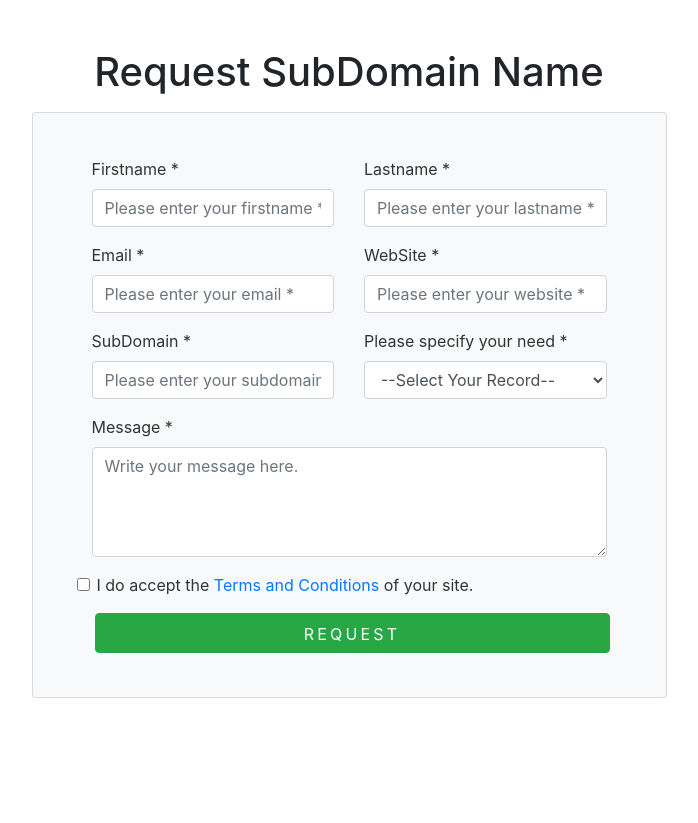
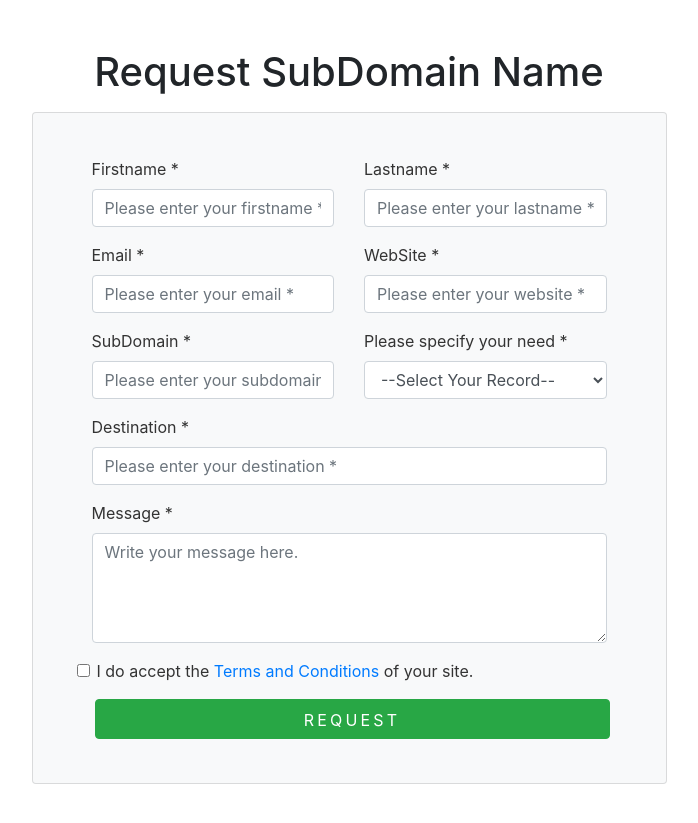
Before and after one commit to app-oszkar/new, a Jekyll site: the page built from _pages/test.md, in a window 1280 px wide. Shown: the top 823 px of the page, without its empty margins (291-989 px from the left). Built offline with Jekyll 4.4.1, drawn with Linux system fonts in a browser that asks for light colours; nearby versions of some CDN libraries.

Commit message:
Update subdomain.html

```diff
--- a/_includes/subdomain.html
+++ b/_includes/subdomain.html
@@ -52,6 +52,19 @@
                                             </select> </div>
                                     </div>
                                 </div>
+
+
+
+				       <div class="row">
+                                    <div class="col-md-12">
+                                        <div class="form-group"> <label for="form_name">Destination *</label> <input id="form_name" type="text" name="fields[destination]" class="form-control" placeholder="Please enter your destination *" required="required" data-error="Destination is required."> </div>
+                                    </div>
+
+                                </div>
+
+
+
+
                                 <div class="row">
                                     <div class="col-md-12">
                                         <div class="form-group"> <label for="form_message">Message *</label> <textarea id="form_message" name="fields[message]" class="form-control" placeholder="Write your message here." rows="4" required="required" data-error="Please, leave us a message."></textarea> </div>
```
